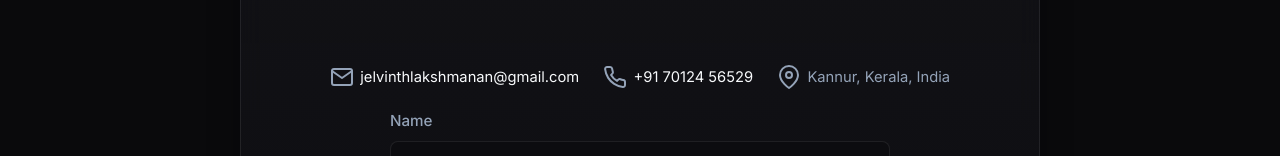
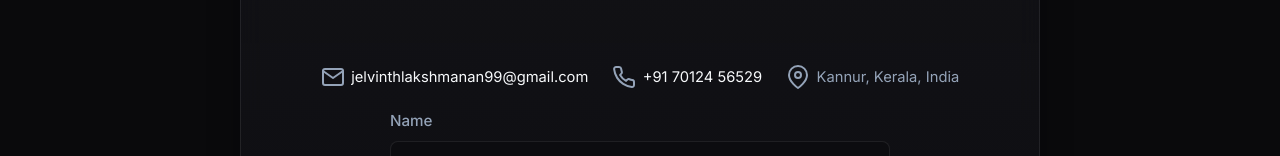
Before and after one commit to Jelvinth/portfolio, a plain HTML site: page portfolio/index.html in a window 1280 px wide. Shown: the part 8169-8325 px from the top of the page. Drawn offline with nearby package versions, Linux system fonts and the light colour scheme.

Commit message:
Update email address in contact details

```diff
--- a/portfolio/index.html
+++ b/portfolio/index.html
@@ -424,7 +424,7 @@
                         class="gradient-text">Extraordinary</span>.</h2>
                 <p class="text-center contact-text">Open to opportunities and conversations around AWS Data Engineering, big data processing, Python development, and scalable data platforms.</p>
                 <div class="contact-details">
-                    <span><i data-feather="mail"></i> <a href="mailto:jelvinthlakshmanan@gmail.com">jelvinthlakshmanan@gmail.com</a></span>
+                    <span><i data-feather="mail"></i> <a href="mailto:jelvinthlakshmanan99@gmail.com">jelvinthlakshmanan99@gmail.com</a></span>
                     <span><i data-feather="phone"></i> <a href="tel:+917012456529">+91 70124 56529</a></span>
                     <span><i data-feather="map-pin"></i> Kannur, Kerala, India</span>
                 </div>
```
